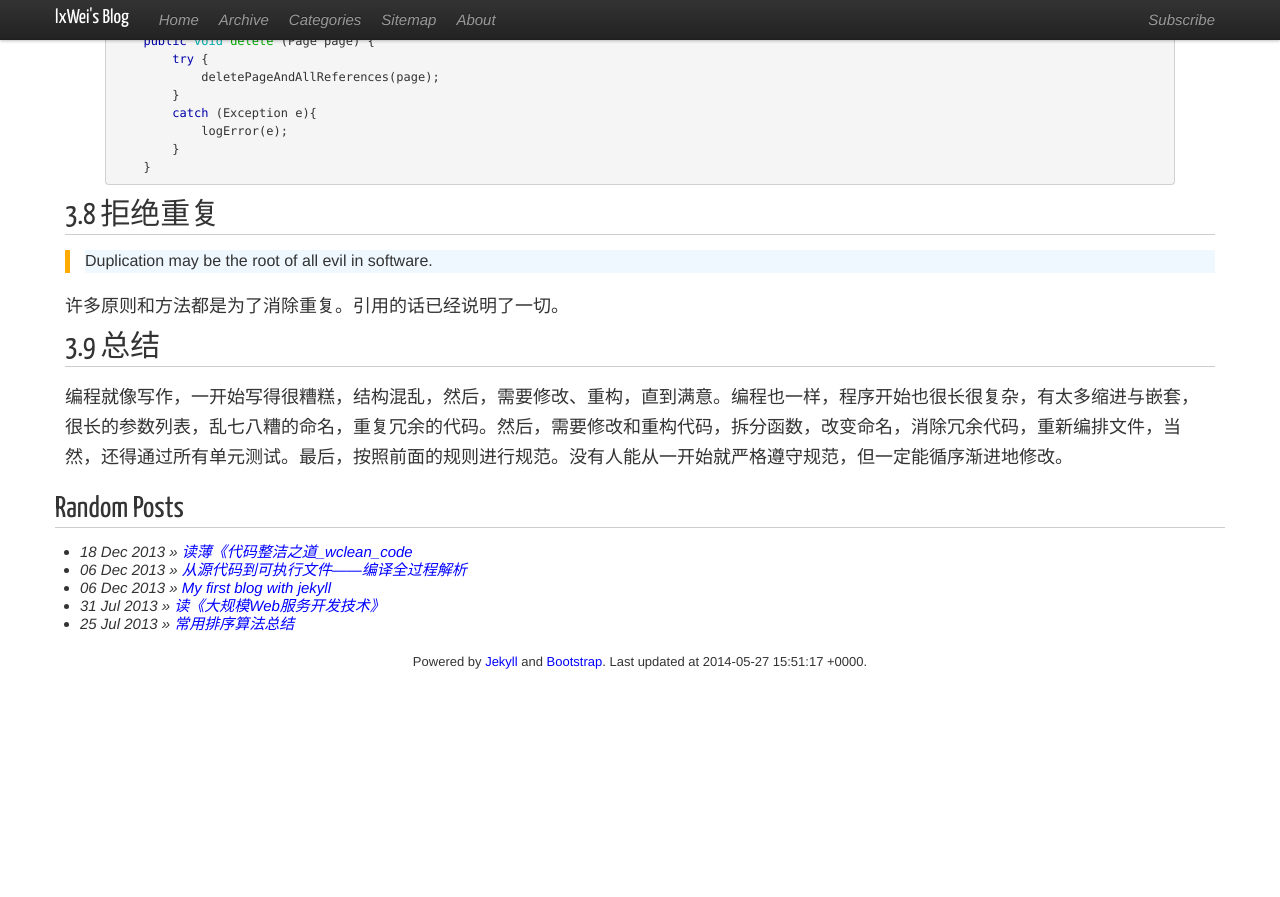
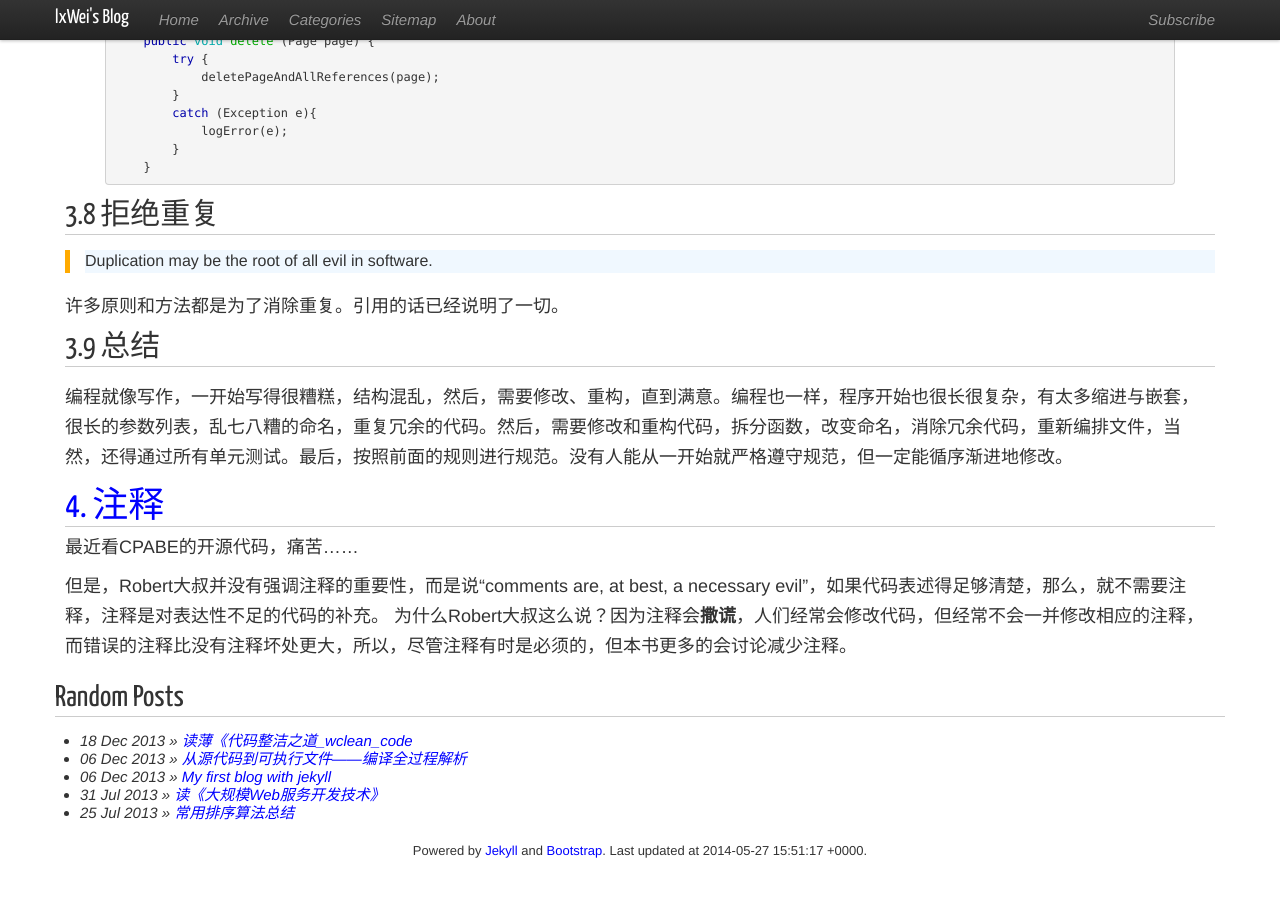
Before and after one commit to lxWei/lxwei.github.com, a Jekyll site: the page built from _posts/2013/2013-12-18-cleanCode.md, in a window 1280 px wide and 900 px high, scrolled down 3888 px. Shown: the top 897 px of the window. Built offline with Jekyll 4.4.1, drawn with Linux system fonts in a browser that asks for light colours; nearby versions of some CDN libraries; Markdown is read by kramdown in place of the engine named in the settings; comment, search, counter and statistics services are not loaded; before the commit the page ends 4599 px from its top, so only the background shows below that.

Commit message:
cleancode

```diff
--- a/_posts/2013/2013-12-18-cleanCode.md
+++ b/_posts/2013/2013-12-18-cleanCode.md
@@ -146,3 +146,8 @@ if (attributeExists("username")) {
 
 ## 3.9 总结
 编程就像写作，一开始写得很糟糕，结构混乱，然后，需要修改、重构，直到满意。编程也一样，程序开始也很长很复杂，有太多缩进与嵌套，很长的参数列表，乱七八糟的命名，重复冗余的代码。然后，需要修改和重构代码，拆分函数，改变命名，消除冗余代码，重新编排文件，当然，还得通过所有单元测试。最后，按照前面的规则进行规范。没有人能从一开始就严格遵守规范，但一定能循序渐进地修改。
+
+#  <a id="comments">4. 注释 </a>
+最近看CPABE的开源代码，痛苦……
+
+但是，Robert大叔并没有强调注释的重要性，而是说“comments are, at best, a necessary evil”，如果代码表述得足够清楚，那么，就不需要注释，注释是对表达性不足的代码的补充。 为什么Robert大叔这么说？因为注释会**撒谎**，人们经常会修改代码，但经常不会一并修改相应的注释，而错误的注释比没有注释坏处更大，所以，尽管注释有时是必须的，但本书更多的会讨论减少注释。
```
